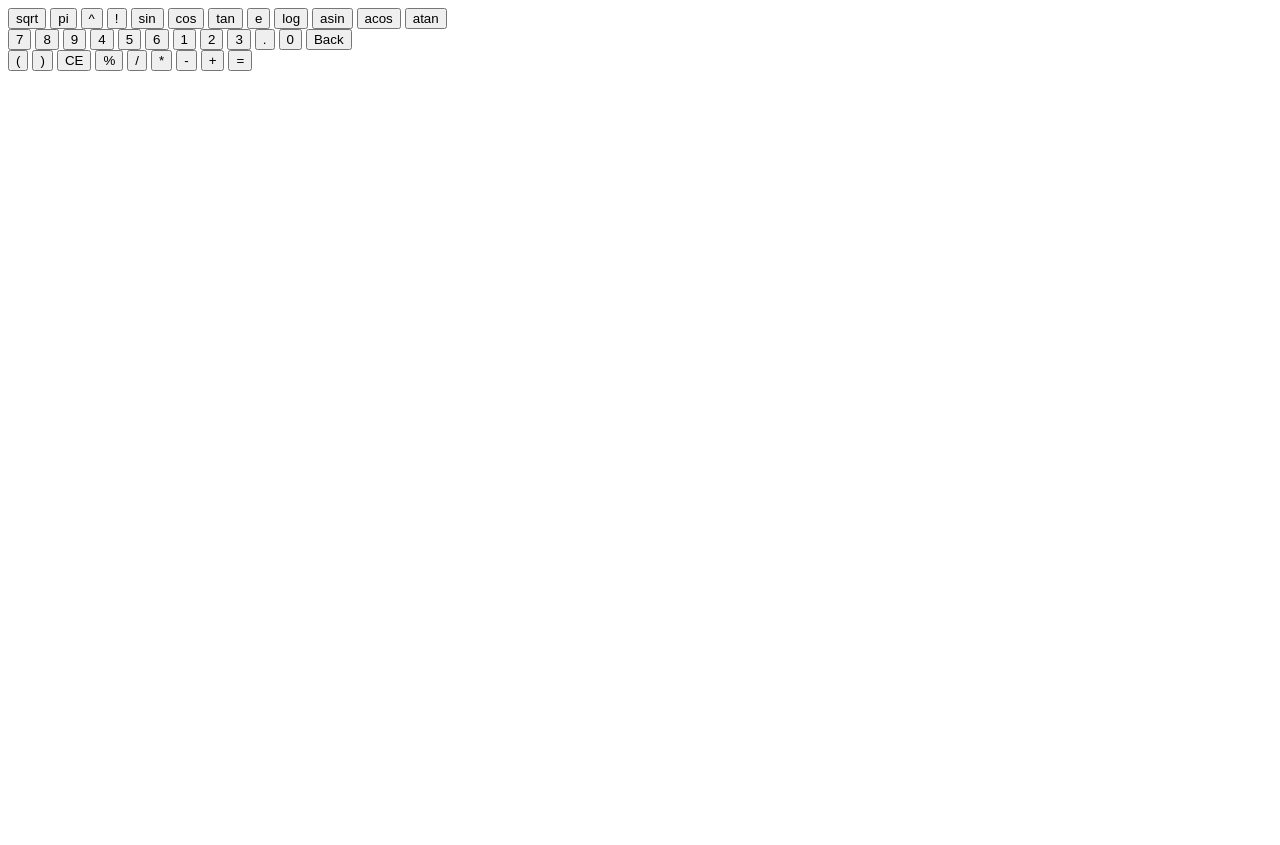
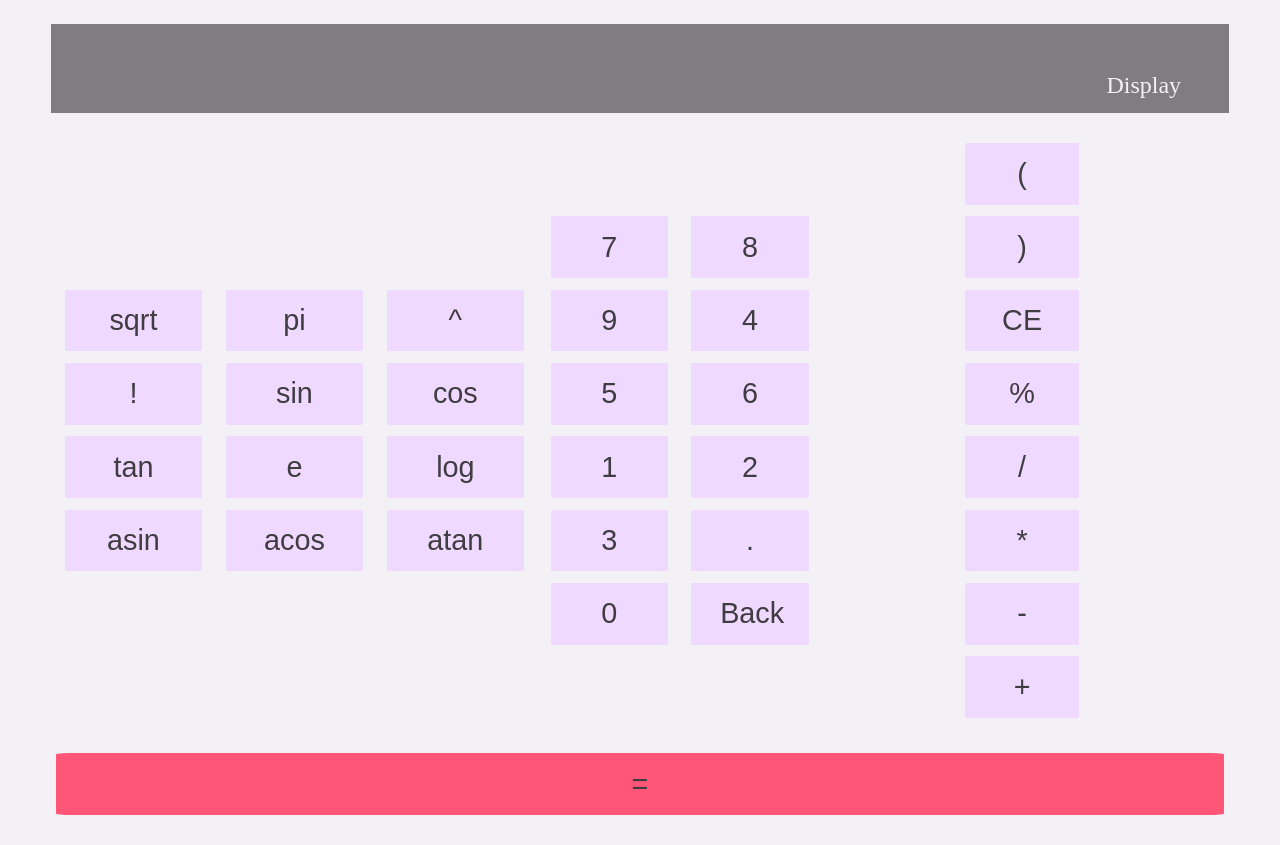
Before and after one commit to SleepyCyborg22/Calculator, a plain HTML site: page index.html in a window 1280 px wide. Before the commit the page ends 800 px from the top, so only its background shows below. Drawn offline with Linux system fonts and the light colour scheme.

Commit message:
basic styling

```diff
--- a/index.html
+++ b/index.html
@@ -1,11 +1,15 @@
 <html>
+
 <head>
     <title>Calculator</title>
     <link rel="stylesheet" href="styles.css">
 </head>
+
 <body>
-        <div id="dissc"></div>
     <div id="javcm"></div>
+    <div id="calcu">
+        <div id="dissc">Display</div>
+
         <div id="inpbu">
             <div id="mabu">
                 <button>sqrt</button>
@@ -44,8 +48,12 @@
                 <button>*</button>
                 <button>-</button>
                 <button>+</button>
-                <button>=</button>
+
             </div>
+
+        </div>
+        <button id="equal">=</button>
     </div>
 </body>
+
 </html>
--- a/styles.css
+++ b/styles.css
@@ -1,3 +1,76 @@
+html{
+    background-color: #F3F1F5;
+    color: #3F3C42;
+    font-size: x-large;
+}
+
+#calcu{
+    display: flex;
+    flex-direction: column;
+    justify-content: center;
+    align-items: center;
+    margin: 1em;
+}
+
 #javcm{
     display: none;
 }
+#inpbu{
+    display: flex;
+
+    margin: 1em;
+    justify-content: center;
+    align-items: center;
+}
+
+#calcu#inpbu div{
+    width: 37.5%;
+    margin: 0;
+    padding: 0;
+}
+#calcu#opbu{
+    width: 25%;
+    margin: 0;
+    padding: 0;
+}
+
+button{
+    background-color: #F0D9FF;
+    color: #3F3C42;
+    border: none;
+    border-radius: 2%;
+    padding: 0.5em 1em;
+    font-size: larger;
+    margin: 0.2em 0.3em;
+}
+
+button:hover{
+    background-color: #BFA2DB;
+    color: #F3F1F5;
+}
+
+
+
+#inpbu button{
+    width: calc(85%/3);
+}
+#opbu button{
+    width: calc(85%/2);
+}
+
+
+button#equal{
+    width: 96%;
+    background-color: #FF5677;
+}
+button#equal:hover{
+    background-color: #9145B6;
+}
+
+#dissc{
+    background-color: #7F7C82;
+    width: 89%;
+    text-align: right;
+    color:#F3F1F5;
+    padding: 2em 2em 0.6em;
+}
```
Lines whose indentation alone changed are shown as unchanged.
